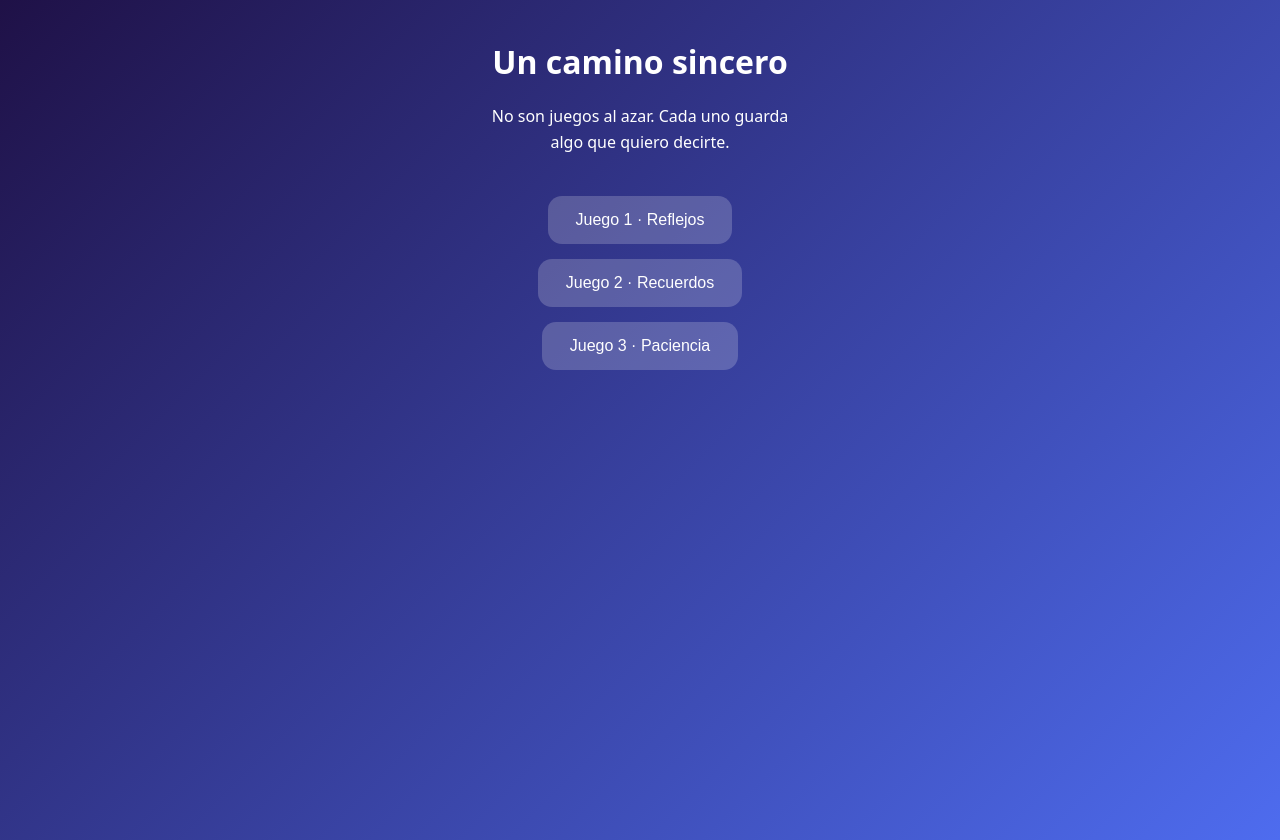
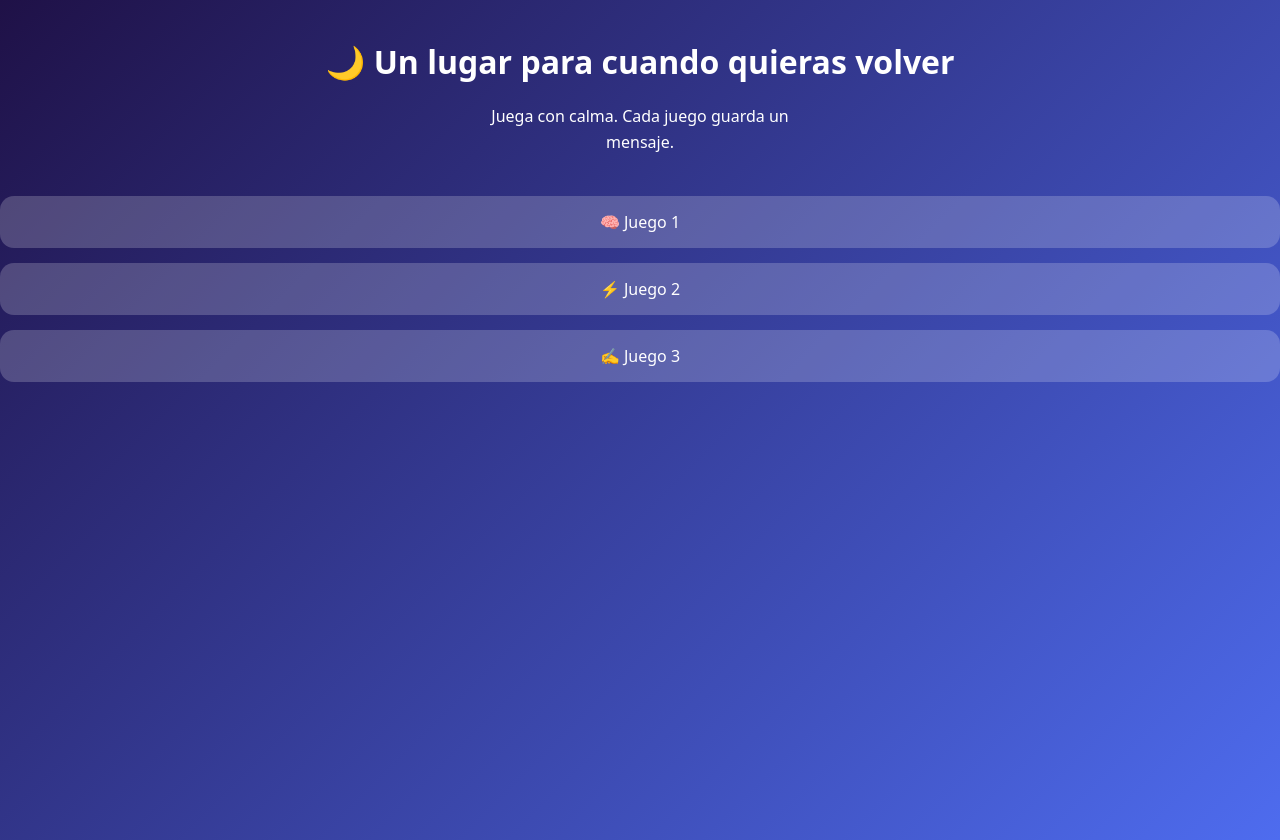
Before and after one commit to anthonypenapalomino8-prog/mi-novia, a plain HTML site: page index.html in a window 1280 px wide. Drawn offline with Linux system fonts and the light colour scheme.

Commit message:
Update index.html

```diff
--- a/index.html
+++ b/index.html
@@ -1,21 +1,18 @@
 <!DOCTYPE html>
 <html lang="es">
 <head>
-<meta charset="UTF-8">
-<title>Para ti</title>
-<link rel="stylesheet" href="style.css">
+  <meta charset="UTF-8">
+  <title>Para Ti</title>
+  <link rel="stylesheet" href="style.css">
 </head>
-<body class="fade-in">
+<body class="center">
+  <h1>🌙 Un lugar para cuando quieras volver</h1>
+  <p>Juega con calma. Cada juego guarda un mensaje.</p>
 
-<h1>Un camino sincero</h1>
-<p>No son juegos al azar. Cada uno guarda algo que quiero decirte.</p>
-
-<div class="menu">
-  <button onclick="irJuego(1)">Juego 1 · Reflejos</button>
-  <button onclick="irJuego(2)">Juego 2 · Recuerdos</button>
-  <button onclick="irJuego(3)">Juego 3 · Paciencia</button>
-</div>
-
-<script src="main.js"></script>
+  <div class="menu">
+    <a href="juegos/juego1.html">🧠 Juego 1</a>
+    <a href="juegos/juego2.html">⚡ Juego 2</a>
+    <a href="juegos/juego3.html">✍️ Juego 3</a>
+  </div>
 </body>
 </html>
```
